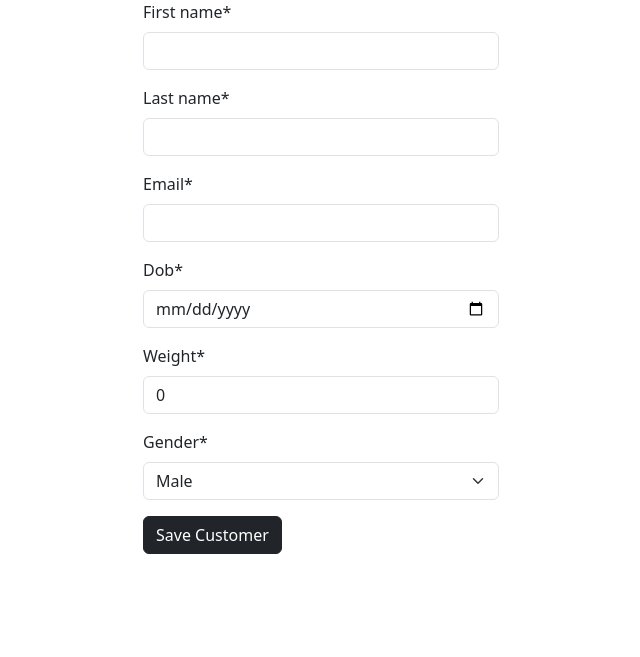
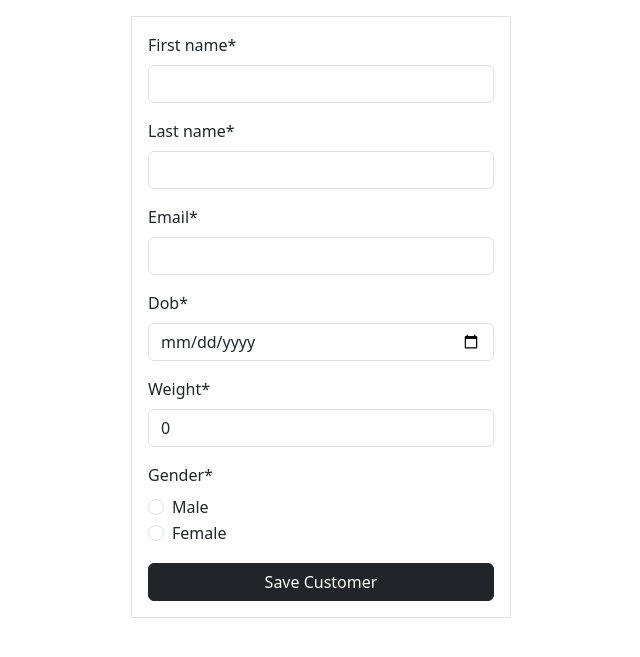
Before and after one commit to frank-kamau/Django-database, a Django app: page /add/customer in a window 1280 px wide. Shown: the part 56-713 px from the top of the page, without its empty margins (319-959 px from the left). Run offline with Django 5.2, Linux system fonts and the light colour scheme; a user stored in the database is signed in; some libraries are stand-ins or nearby versions.

Commit message:
Adding gender radio buttons

```diff
--- a/sacco/app_forms.py
+++ b/sacco/app_forms.py
@@ -8,6 +8,7 @@ GENDER_CHOICES = {"Male": "Male", "Female": "Female"}
 
 
 class CustomerForm(forms.ModelForm):
+    gender = forms.ChoiceField(choices=GENDER_CHOICES, widget=forms.RadioSelect)
     class Meta:
         model = Customer
         fields = ['first_name', 'last_name', 'email', 'dob', 'weight', 'gender']
--- a/templates/customer_form.html
+++ b/templates/customer_form.html
@@ -8,11 +8,11 @@
 {% block content %}
     <div class="container">
         <div class="row justify-content-center">
-            <div class="col-sm-4">
+            <div class="col-sm-4 border px-3 py-3 mt-3">
                 <form action="{% url 'add_customer' %}" method="post">
                     {% csrf_token %}
                     {{ form | crispy}}
-                    <button class="btn btn-dark">Save Customer</button>
+                    <button class="btn btn-dark w-100">Save Customer</button>
                 </form>
             </div>
 
--- a/templates/customers.html
+++ b/templates/customers.html
@@ -25,12 +25,18 @@
                     <td>{{ customer.last_name }}</td>
                     <td>{{ customer.email }}</td>
                     <td>{{ customer.created_at }}</td>
+                    {% if perms.sacco.delete_customer %}
                     	 <td>
                             <a class ="btn btn-danger" href="{% url 'delete_customer' customer.id %}">Remove</a>
                          </td>
+                    {% endif %}
+
+                    {% if perms.sacco.view_customer %}
                          <td>
                             <a class ="btn btn-primary btn-sa" href="{% url 'customer_details' customer.id %}">Details</a>
                          </td>
+                    {% endif %}
+
                 </tr>
             {% empty %}
             	<p>No customers in the sacco.</p>
--- a/templates/master.html
+++ b/templates/master.html
@@ -11,7 +11,11 @@
 
     <!-- Latest compiled JavaScript -->
     <script src="https://cdn.jsdelivr.net/npm/bootstrap@5.3.3/dist/js/bootstrap.bundle.min.js"></script>
-
+    <style>
+        legend{
+            font-size: 1rem;
+        }
+    </style>
 </head>
 <body>
 
```
Also changed, not shown: templates/403.html (added, +10 -0 lines), db.sqlite3. Lines whose indentation alone changed are shown as unchanged.
